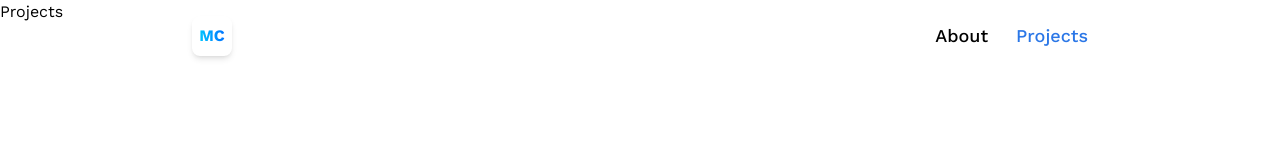
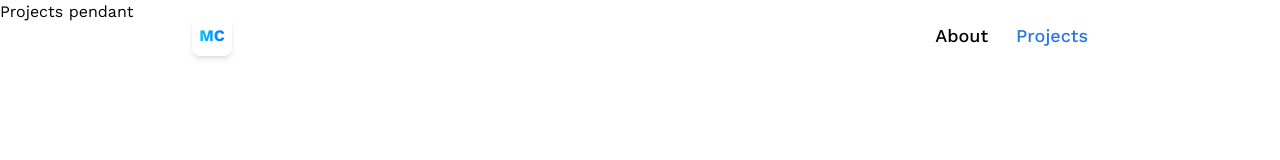
Before and after one commit to Web-Dev-Machina/3D-Website-2, a React (Vite) app: page /projects in a window 1280 px wide. Shown: the top 160 px of the page. Built offline with nearby package versions, Linux system fonts and the light colour scheme.

Commit message:
first commit

```diff
--- a/src/pages/Projects.jsx
+++ b/src/pages/Projects.jsx
@@ -1,6 +1,6 @@
 
 const Projects = () => {
-  return <div>Projects</div>;
+  return <div>Projects pendant</div>;
 };
 
 export default Projects;
```
